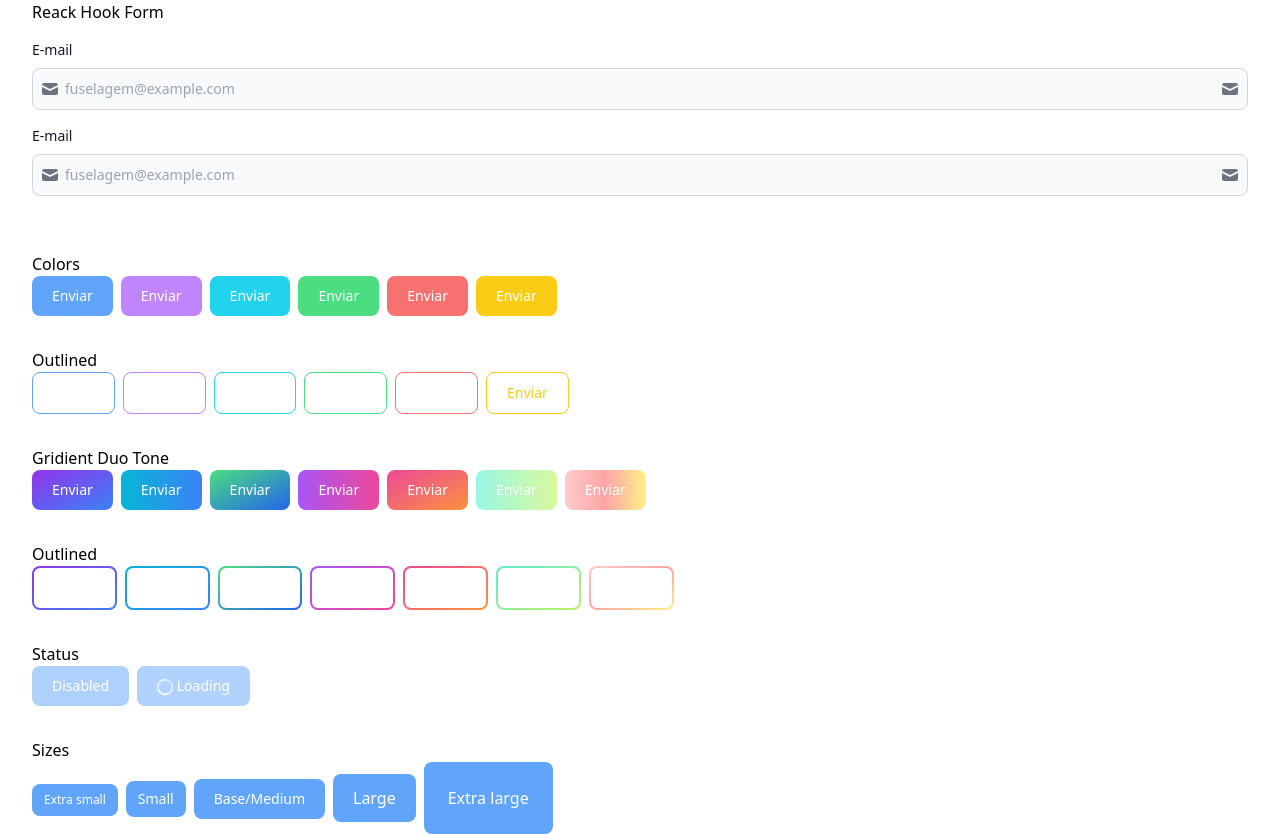
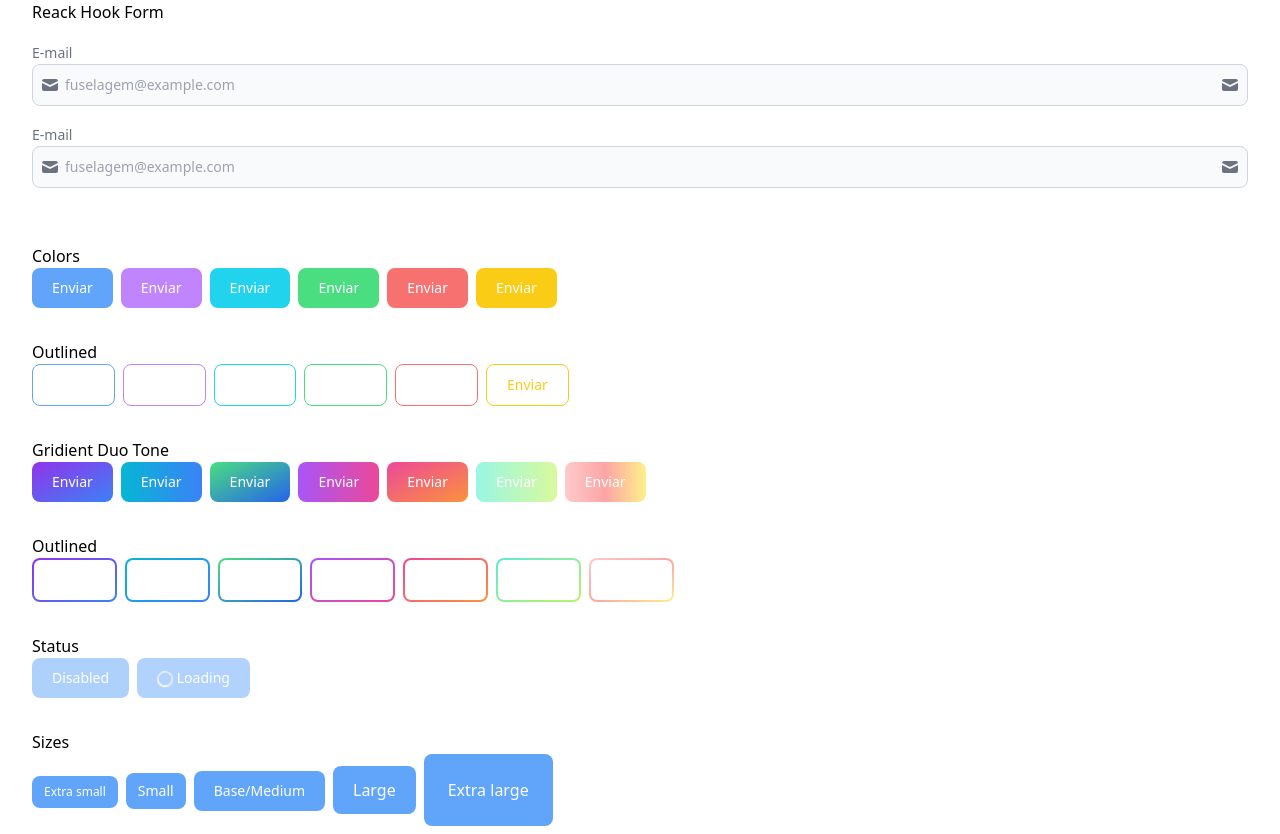
Before and after one commit to rafael-angonese/fuselagem, a React (Vite) app in the folder react/: page / in a window 1280 px wide. Built offline with nearby package versions, Linux system fonts and the light colour scheme.

Commit message:
:sparkles: feat(FormLabel): included style for disabled label

```diff
--- a/react/src/components/Forms/FormLabel/FormLabel.tsx
+++ b/react/src/components/Forms/FormLabel/FormLabel.tsx
@@ -16,13 +16,14 @@ const FormLabel: React.FC<FormLabelProps> = ({
   return (
     <>
       <label
+        {...(context && { htmlFor: context.id })}
         {...props}
-        {...(context && { htmlFor: context.id })}
         className={clsx(
-          "block mb-2 text-sm font-medium text-gray-900 dark:text-gray-300",
+          "text-sm font-medium text-gray-500 dark:text-gray-300",
           {
             "text-red-500 dark:text-red-400": context && context.isInvalid,
           },
+          { "opacity-50 cursor-not-allowed": context && context.isDisabled },
           [classes]
         )}
       >
```
